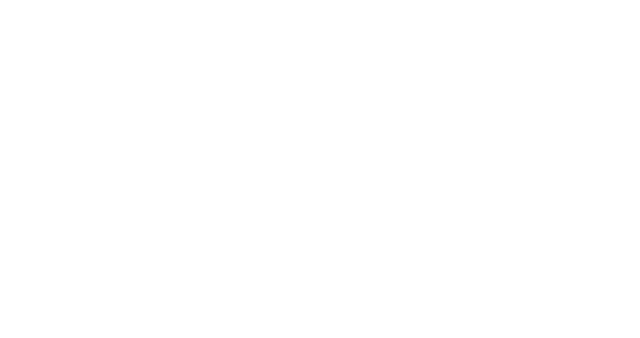
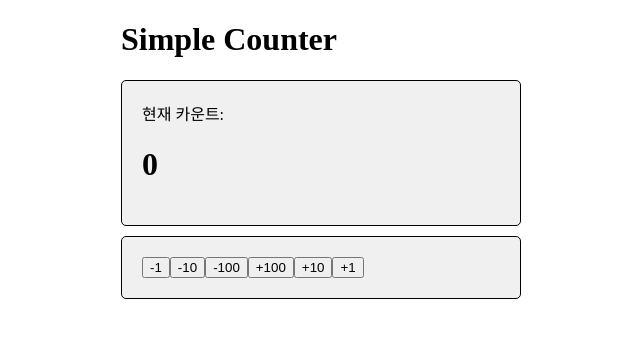
Before and after one commit to hxx-dev/counter-app, a React (Vite) app: page / in a window 1280 px wide. Shown: the top 338 px of the page, without its empty margins (319-959 px from the left). Built offline with nearby package versions, Linux system fonts and the light colour scheme.

Commit message:
:sparkles:UI: UI 위치 크기 조정 및 렌더링

```diff
--- a/src/App.jsx
+++ b/src/App.jsx
@@ -1,7 +1,21 @@
-import "./App.css";
+import styled from "styled-components";
+import Viewer from "./components/Viewer";
+import Controller from "./components/Controller";
+
+//컨테이너로 감싸 위치 ,크기 조정
+const Container = styled.div`
+  margin: 0 auto;
+  width: 400px;
+`;
 
 function App() {
-  return <></>;
+  return (
+    <Container>
+      <h1>Simple Counter</h1>
+      <Viewer />
+      <Controller />
+    </Container>
+  );
 }
 
 export default App;
```
